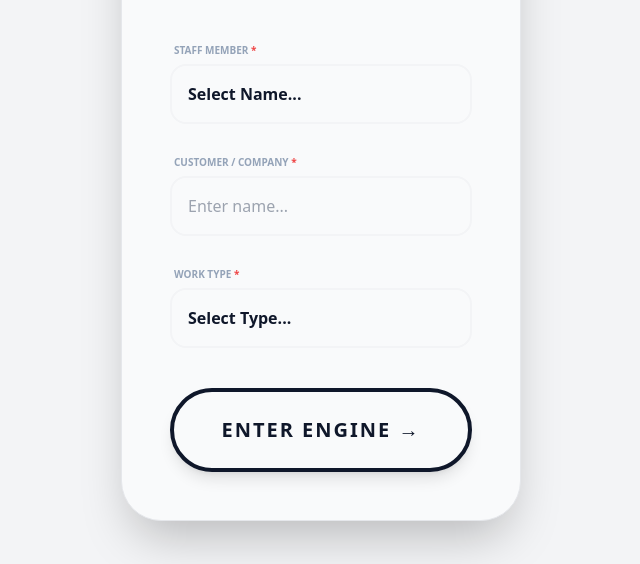
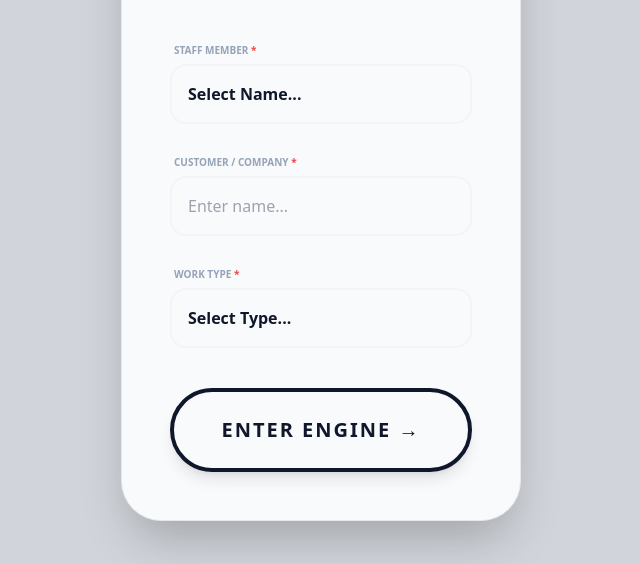
Before and after one commit to ArtistPrintinguk-Qoute/Test, a plain HTML site: page index.html in a window 1280 px wide. Shown: the part 236-800 px from the top of the page, without its empty margins (319-959 px from the left). Drawn offline with nearby package versions, Linux system fonts and the light colour scheme.

Commit message:
Update background color of body to improve visual consistency

```diff
--- a/index.html
+++ b/index.html
@@ -10,7 +10,7 @@
         @keyframes shake { 10%, 90% { transform: translate3d(-1px, 0, 0); } 20%, 80% { transform: translate3d(2px, 0, 0); } 30%, 50%, 70% { transform: translate3d(-4px, 0, 0); } 40%, 60% { transform: translate3d(4px, 0, 0); } }
     </style>
 </head>
-<body class="bg-gray-100 font-sans text-slate-900 h-screen flex justify-center items-center">
+<body class="bg-gray-300 font-sans text-slate-900 h-screen flex justify-center items-center">
 
     <div id="historyModal" class="fixed inset-0 bg-slate-900/80 z-50 hidden flex items-center justify-center backdrop-blur-sm" onclick="closeHistoryModal()">
         <div class="bg-white p-8 rounded-3xl max-w-sm w-full shadow-2xl space-y-4" onclick="event.stopPropagation()">
```
